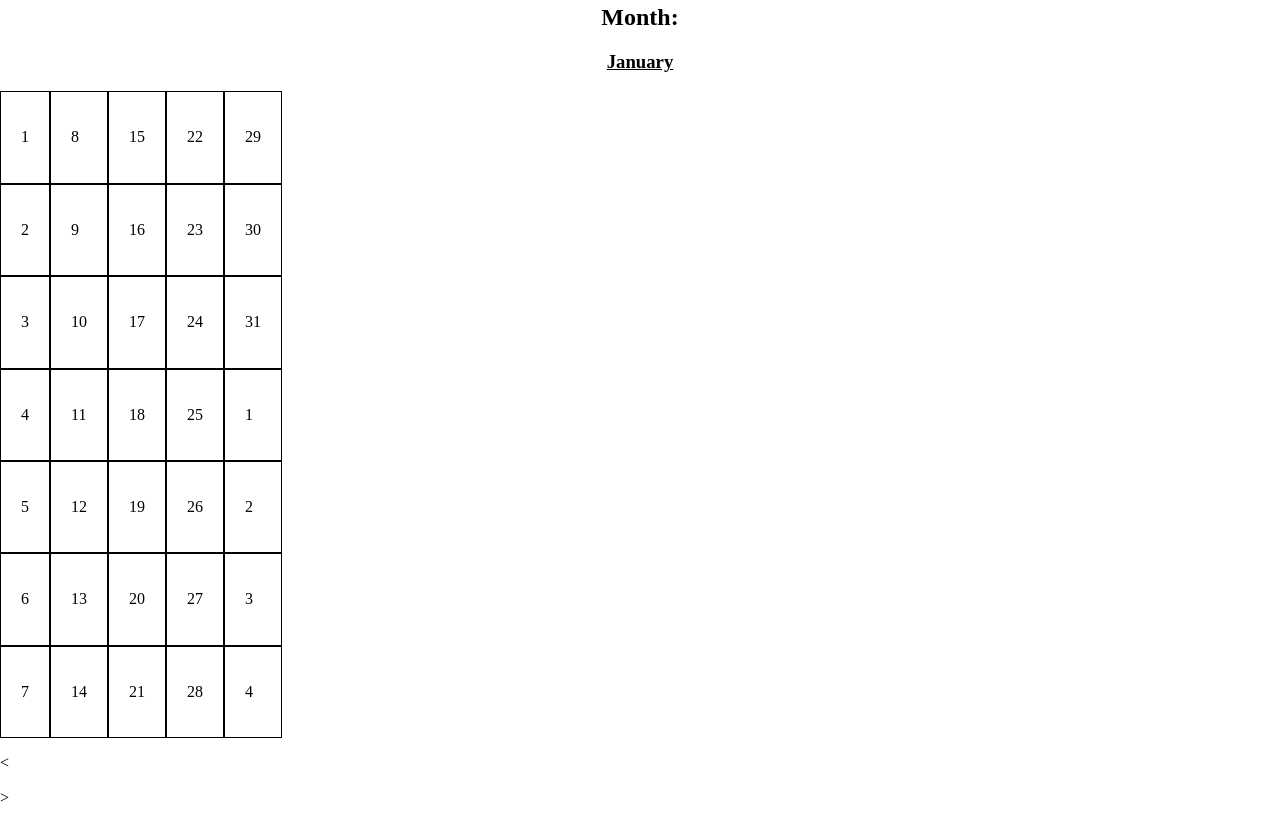
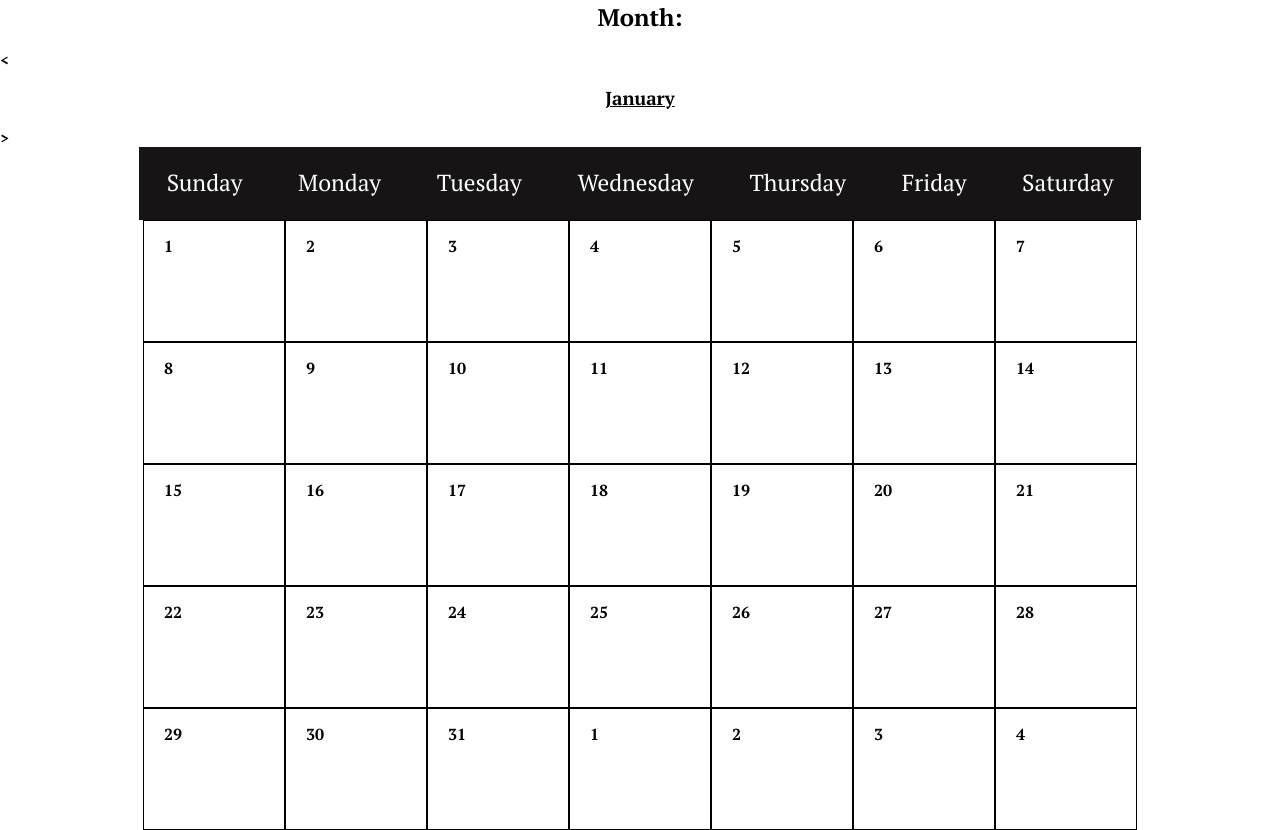
Before and after one commit to sdmasek/calendar-app, a plain HTML site: page index.html in a window 1280 px wide. Shown: the part 76-906 px from the top of the page. Drawn offline with Linux system fonts and the light colour scheme.

Commit message:
styling HTML and added a section for days of the week. Also moved arrows to be in between month for better UX design. Still need to style the arrows.

```diff
--- a/css/styles.css
+++ b/css/styles.css
@@ -1,9 +1,34 @@
+
+body{
+    font-family: 'PT Serif', serif;
+}
+
 main{
     display: flex;
 }
 
-header, h2, .month{
+header, h2, .month, .day{
     text-align: center;
+}
+
+.arrow-left, .arrow-right, .grid-cell{
+    font-weight: bold;
+
+}
+
+#days-of-week{
+    display: flex;
+    flex-direction: row;
+    justify-content: center;
+    font-size: 1.45em;
+
+}
+
+.day{
+    padding: 0 1.2em 0 1.2em;
+    color: white;
+    background-color: rgb(22, 20, 20);
+
 }
 
 .month{
@@ -17,10 +42,21 @@ header, h2, .month{
 .calendar-grid{
     display: flex;
     flex-wrap: wrap;
+    flex-direction: column;
+    text-align: left;
+    align-items: center;
 
+}
+
+.grid-row{
+    display: flex;
+    flex-direction: row;
+    flex-wrap: wrap;
 }
 
 .grid-cell{
     border: 1px solid black;
-    padding: 20px;
+    padding: 0 20px 20px 20px;
+    width: 100px;
+    height: 100px;
 }
--- a/index.html
+++ b/index.html
@@ -6,7 +6,10 @@
     <meta name="viewport" content="width=<device-width>, initial-scale=1.0">
     <link rel="stylesheet" href="css/styles.css">
     <link rel="stylesheet" href="css/normalize.css">
-    <title>Document</title>
+    <link rel="preconnect" href="https://fonts.googleapis.com">
+    <link rel="preconnect" href="https://fonts.gstatic.com" crossorigin>
+    <link href="https://fonts.googleapis.com/css2?family=PT+Serif:wght@400;700&display=swap" rel="stylesheet">
+    <title>Calendar App</title>
 </head>
 <body>
     <header>
@@ -15,7 +18,11 @@
     <main>
         <section class="month-title">
             <h2>Month:</h2>
-            <h3 class="month">January</h3>
+            <div class="change-month">
+                <span class="arrow-left"><</span>
+                <h3 class="month">January</h3>
+                <span class="arrow-right">></span>
+            </div>
             <h3 class="month hide-month">February</h3>
             <h3 class="month hide-month">March</h3>
             <h3 class="month hide-month">April</h3>
@@ -28,8 +35,33 @@
             <h3 class="month hide-month">November</h3>
             <h3 class="month hide-month">December</h3>
         </section>
+        <section id="days-of-week">
+            <div class="day">
+                <p>Sunday</p>
+            </div>
+            <div class="day">
+                <p>Monday</p>
+            </div>
+            <div class="day">
+                <p>Tuesday</p>
+            </div>
+            <div class="day">
+                <p>Wednesday</p>
+            </div>
+            <div class="day">
+                <p>Thursday</p>
+            </div>
+            <div class="day">
+                <p>Friday</p>
+            </div>
+            <div class="day">
+                <p>Saturday</p>
+            </div>
+        </section>
+
+        </section>
         <section class="calendar-grid">
-            <div>
+            <div class="grid-row">
                 <div class="grid-cell">
                     <p class="day-number">1</p>
                 </div>
@@ -52,7 +84,7 @@
                     <p class="day-number">7</p>
             </div>
         </div>
-            <div>
+            <div class="grid-row">
                 <div class="grid-cell">
                     <p class="day-number">8</p>
                 </div>
@@ -75,7 +107,7 @@
                     <p class="day-number">14</p>
                 </div>
          </div>
-         <div>
+         <div class="grid-row">
             <div class="grid-cell">
                 <p class="day-number">15</p>
             </div>
@@ -98,7 +130,7 @@
                 <p class="day-number">21</p>
             </div>
         </div>
-        <div>
+        <div class="grid-row">
             <div class="grid-cell">
                 <p class="day-number">22</p>
             </div>
@@ -121,7 +153,7 @@
                 <p class="day-number">28</p>
             </div>
         </div>
-        <div>
+        <div class="grid-row">
             <div class="grid-cell">
                 <p class="day-number">29</p>
             </div>
@@ -145,10 +177,6 @@
             </div>
         </div>
         </section>
-        <div>
-            <p class="arrow-left"><</p>
-            <p class="arrow-right">></p>
-        </div>
     </main>
 </body>
 </html>
```
